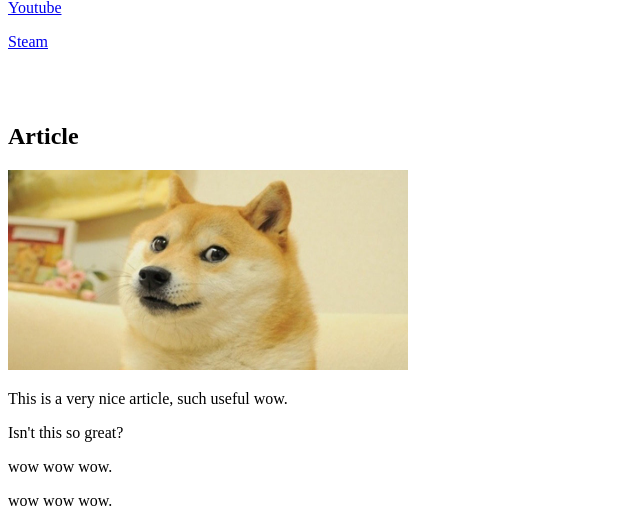
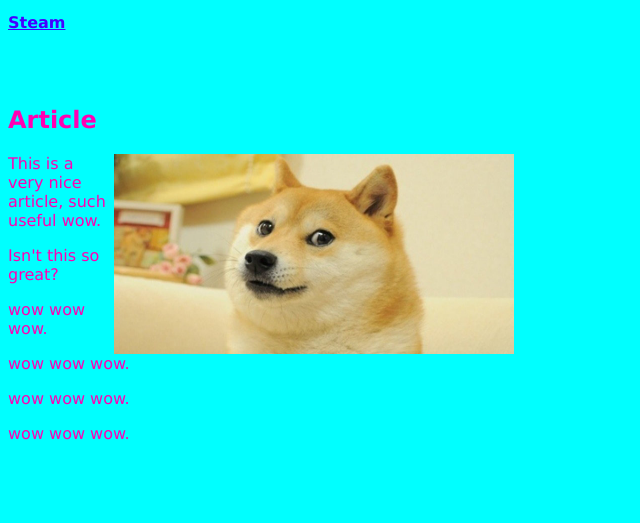
Before and after one commit to Juhhoo/juho_glumovwww21, a plain HTML site: page index.html in a window 1280 px wide. Shown: the part 237-760 px from the top of the page, without its empty margins (0-640 px from the left). Drawn offline with Linux system fonts and the light colour scheme; the site is published under a folder, as on GitHub Pages, so addresses that start at the root find nothing.

Commit message:
Update index.html

```diff
--- a/index.html
+++ b/index.html
@@ -1,6 +1,6 @@
  <!DOCTYPE html>
     <html lang="en">
-      <link rel='stylesheet' type='text/css' media='screen' href='/css/style.css'>
+      <link rel='stylesheet' type='text/css' media='screen' href='css/style.css'>
      <head>
       <ul>
          <li><a href="/juho_glumovwww21/index.html">Home</a></li>
```
